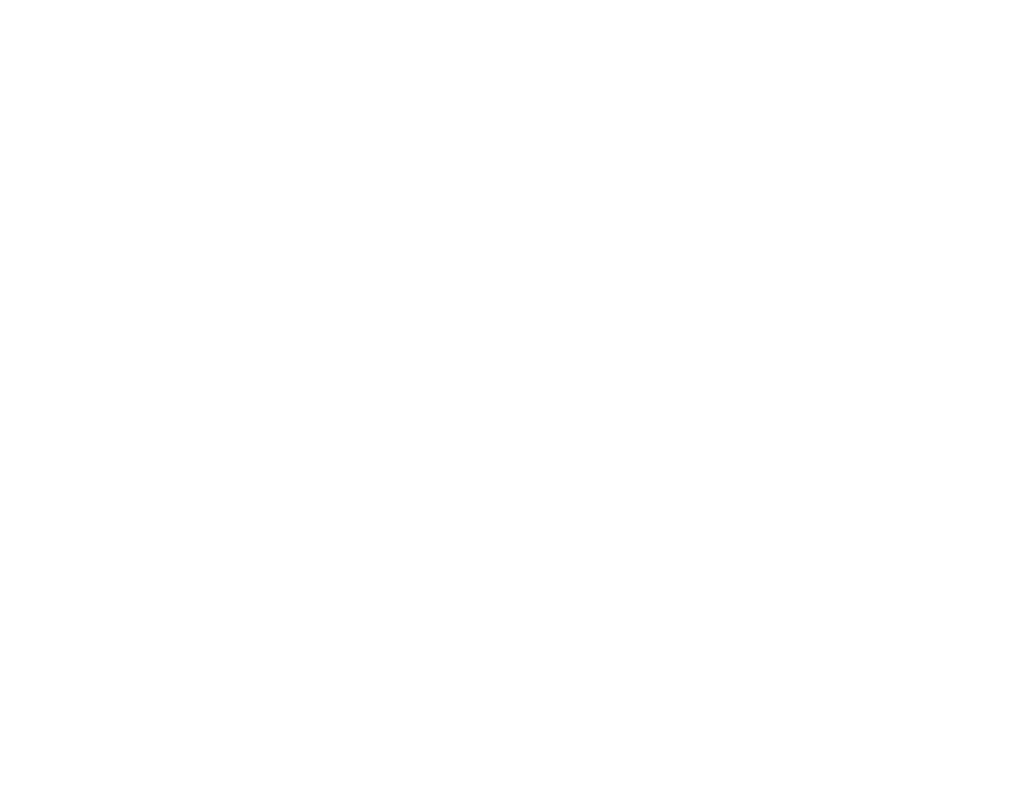
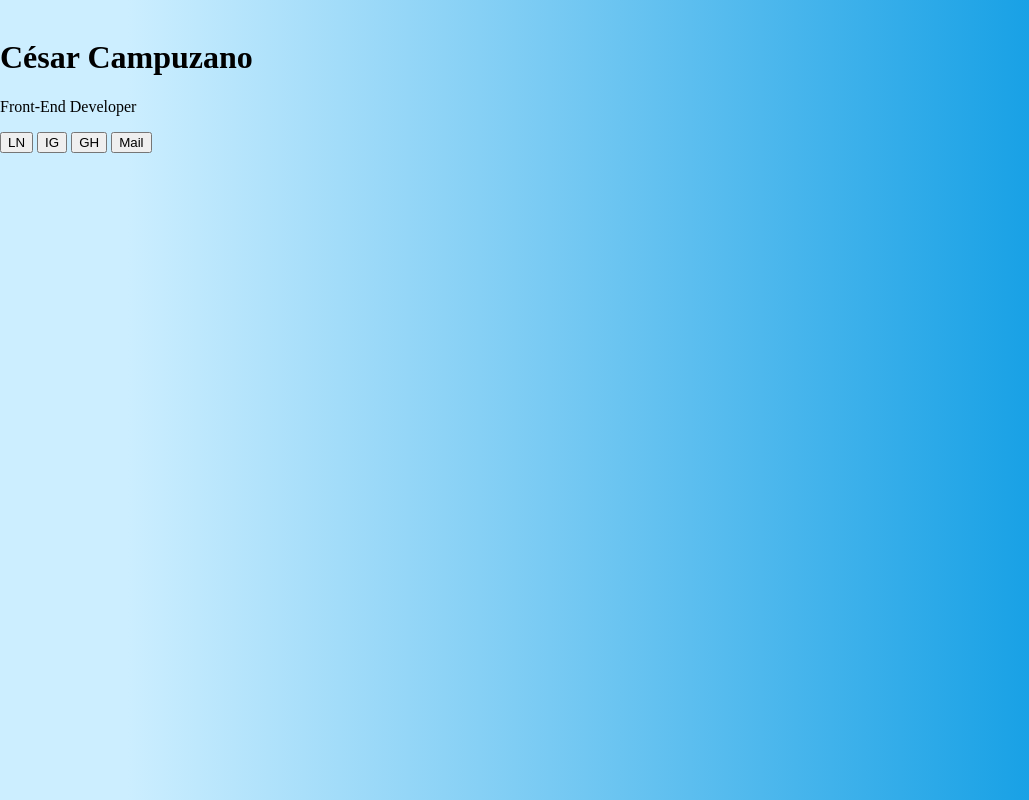
Before and after one commit to cesarcamp/Profile-card, a plain HTML site: page index.html in a window 1280 px wide. Shown: the whole page, without its empty margins (0-1029 px from the left). Drawn offline with Linux system fonts and the light colour scheme.

Commit message:
initialized project

```diff
--- a/index.html
+++ b/index.html
@@ -8,6 +8,18 @@
     <link rel="stylesheet" href="style.css">
 </head>
 <body>
-
+    <div class="container">
+        <img src="" alt="">
+        <div class="content">
+            <h1>César Campuzano</h1>
+            <p>Front-End Developer</p>
+            <div clss="buttons">
+                <button>LN</button>
+                <button>IG</Button>
+                <button>GH</button>
+                <button>Mail</button>
+            </div>
+        </div>
+    </div>
 </body>
 </html>
--- a/style.css
+++ b/style.css
@@ -0,0 +1,9 @@
+html, body {
+    margin: 0;
+    height: 100%;
+    background: linear-gradient(to right, hsl(200,100%,90%) 10%,hsl(200,80%,50%)80%)
+}
+
+.container {
+    height: ;
+}
```
